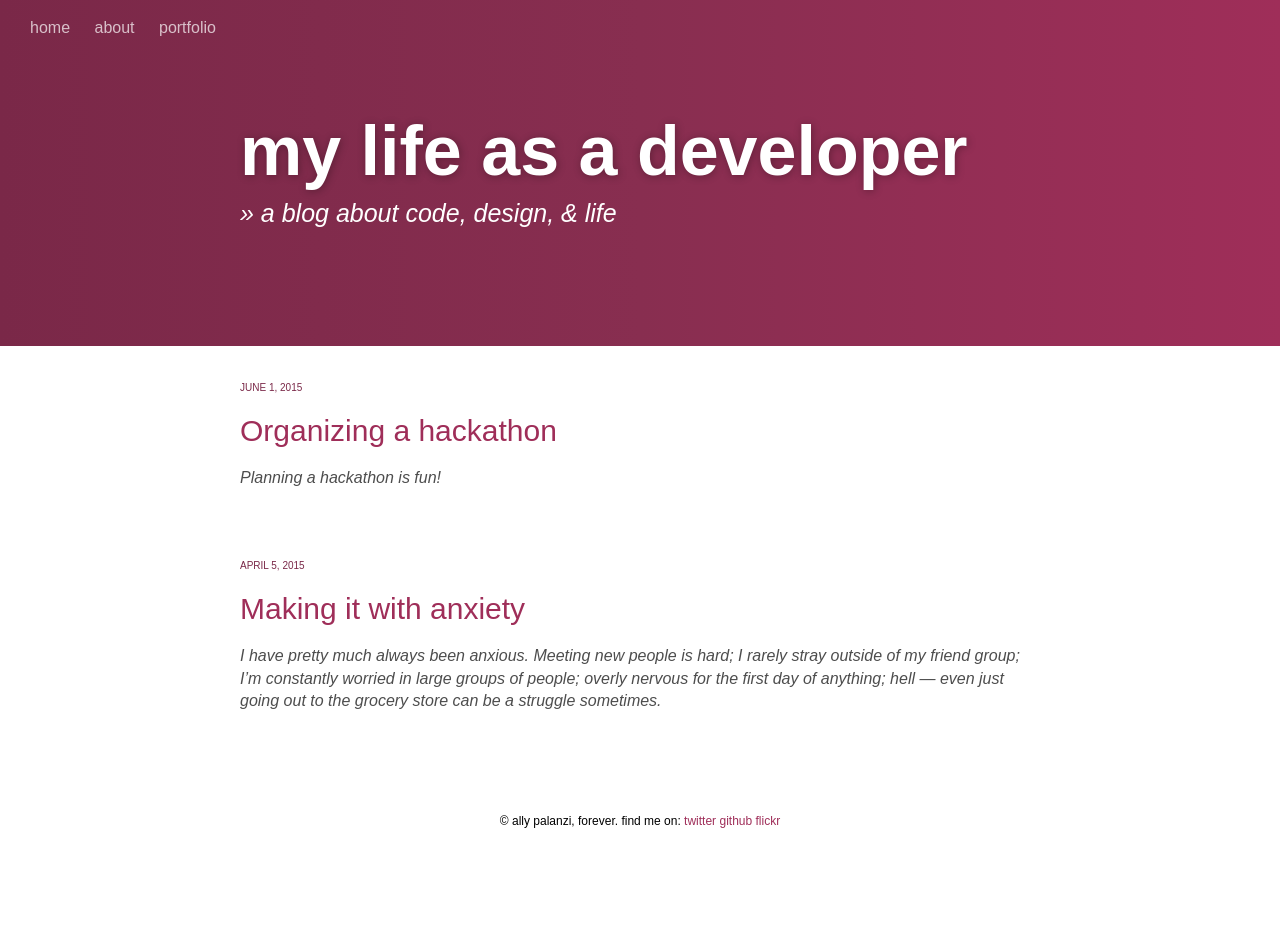
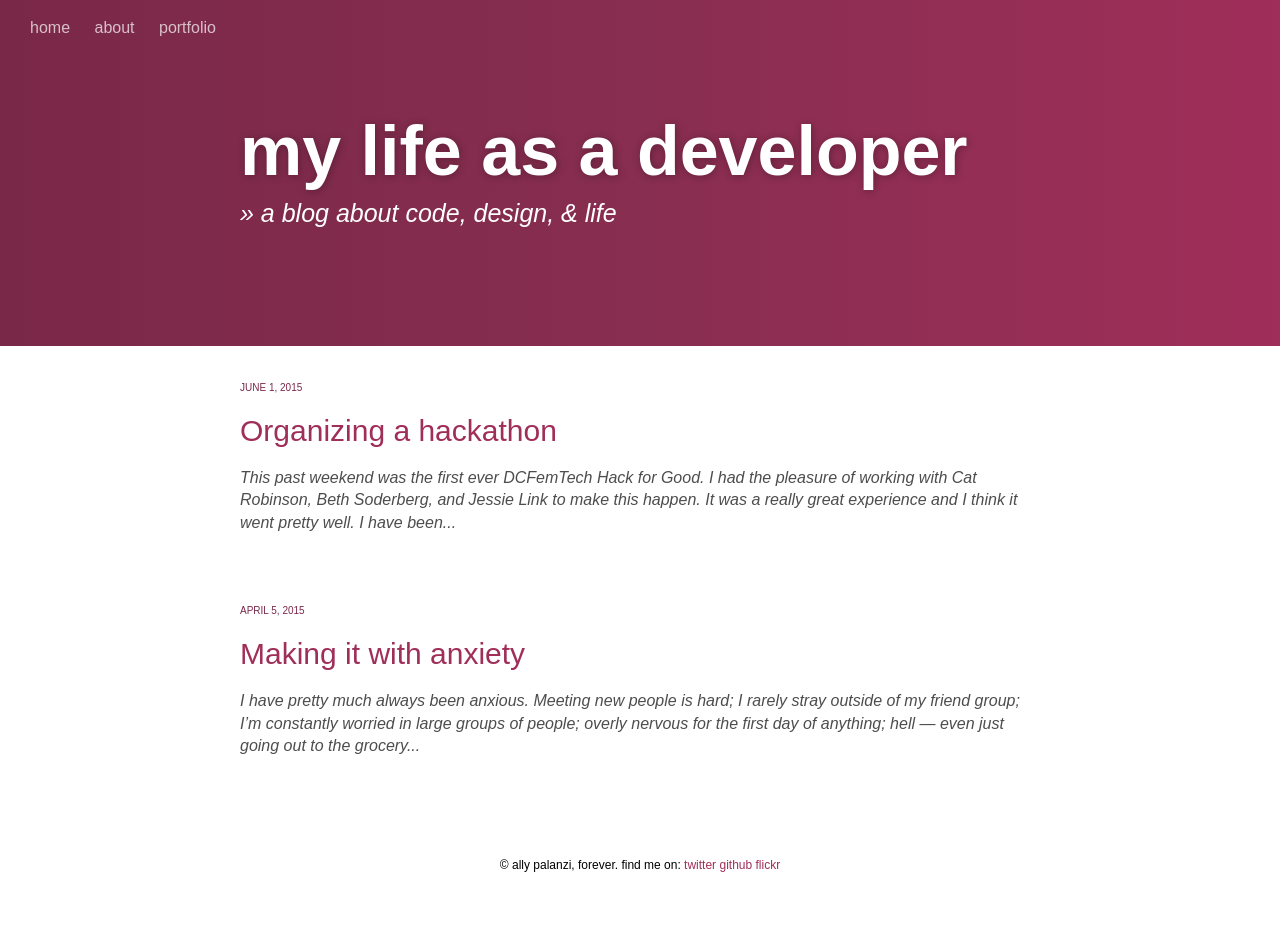
Before and after one commit to allypalanzi/allypalanzi.github.io, a Jekyll site: the page built from index.html, in a window 1280 px wide. Built offline with Jekyll 4.4.1, drawn with Linux system fonts in a browser that asks for light colours; some web fonts are replaced; Markdown is read by kramdown in place of the engine named in the settings; before the commit the page ends 900 px from its top, so only the background shows below that.

Commit message:
remove description and just truncate body

```diff
--- a/_posts/2015-04-5-anxiety.markdown
+++ b/_posts/2015-04-5-anxiety.markdown
@@ -1,10 +1,9 @@
 ---
 layout: post
 title:  "Making it with anxiety"
-subtitle: "everyday is a challenge"
+subtitle: "Every day is a struggle"
 date:   2015-04-05
 categories: life
-desc:  "I have pretty much always been anxious. Meeting new people is hard; I rarely stray outside of my friend group; I’m constantly worried in large groups of people; overly nervous for the first day of anything; hell — even just going out to the grocery store can be a struggle sometimes."
 ---
 
 I have pretty much always been anxious. Meeting new people is hard; I rarely stray outside of my friend group; I’m constantly worried in large groups of people; overly nervous for the first day of anything; hell — even just going out to the grocery store can be a struggle sometimes.
--- a/_posts/2015-06-01-hackathon.markdown
+++ b/_posts/2015-06-01-hackathon.markdown
@@ -3,7 +3,6 @@ layout: post
 title:  "Organizing a hackathon"
 date:   2015-06-01
 categories: event
-desc:  "Planning a hackathon is fun!"
 ---
 
 This past weekend was the first ever <a target="_blank" href="http://dcfemtech.github.io/hackforgood.html">DCFemTech Hack for Good</a>. I had the pleasure of working with <a href="http://twitter.com/heycatrobinson" target="_blank">Cat Robinson</a>, <a href="http://twitter.com/bethsoderberg" target="_blank">Beth Soderberg</a>, and <a href="http://twitter.com/mad_typist" target="_blank">Jessie Link</a> to make this happen. It was a really great experience and I think it went <a href="https://twitter.com/search?q=%23hackforgooddc&src=typd" target="_blank">pretty well</a>.
--- a/index.html
+++ b/index.html
@@ -11,7 +11,7 @@ subtitle: '&raquo; a blog about code, design, &amp; life'
         <li class="m-post-list__post l__wrap">
           <p class="m-post-list__date">{{ post.date | date: "%B %-d, %Y" }}</p>
           <h2 class="m-post-list__title">{{ post.title }}</h2>
-          <p class="m-post-list__desc">{{ post.desc }}</p>
+          <p class="m-post-list__desc">{{ post.content | strip_html | truncatewords: 45 }}</p>
         </li>
       </a>
     {% endfor %}
```
